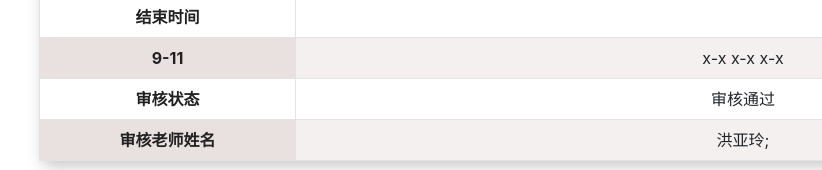
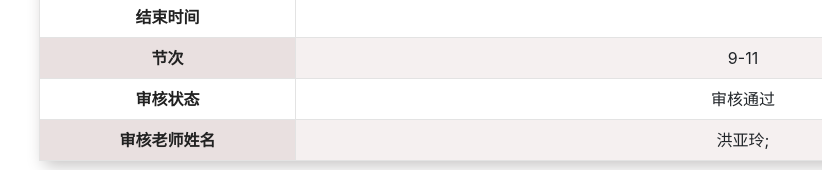
Before and after one commit to fork-of-W1ndys/mm, a plain HTML site: page index.html in a window 1280 px wide. Shown: the part 332-502 px from the top of the page, 25-847 px from the left. Drawn offline with nearby package versions, Linux system fonts and the light colour scheme.

Commit message:
Update index.html

```diff
--- a/index.html
+++ b/index.html
@@ -117,8 +117,8 @@
         <td></td>
     </tr>
     <tr>
-        <th>9-11</th>
-        <td>x-x x-x x-x</td>
+        <th>节次</th>
+        <td>9-11</td>
     </tr>
     <tr>
         <th>审核状态</th>
```
